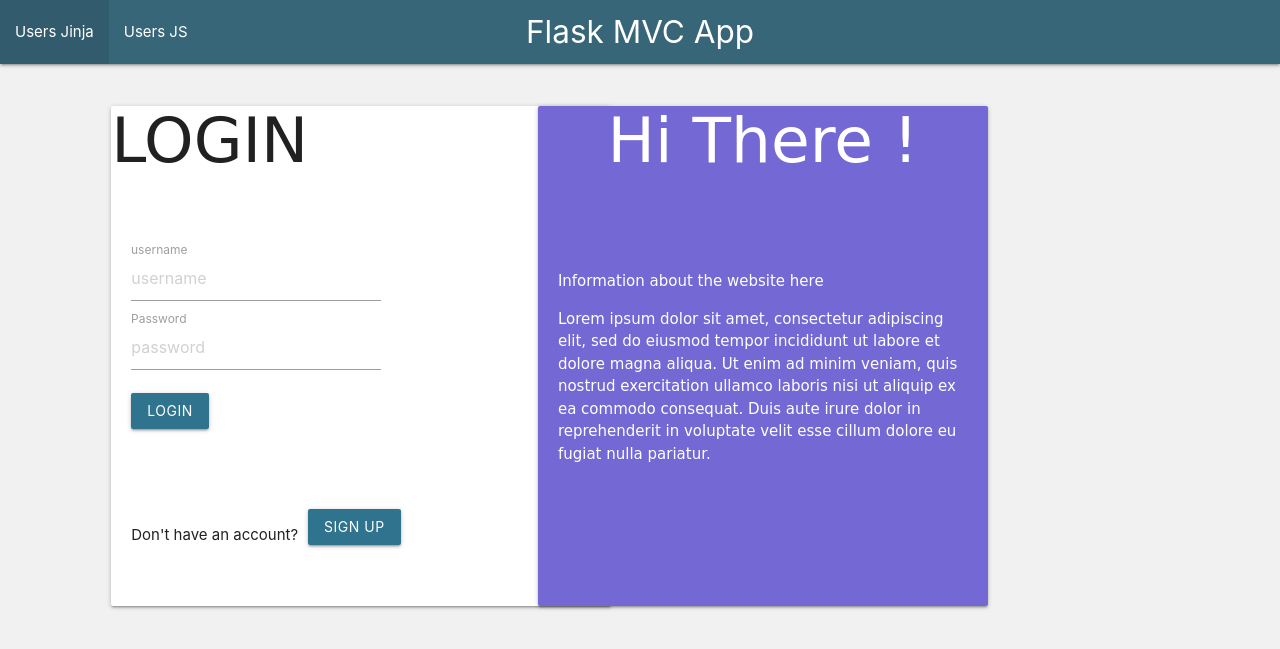
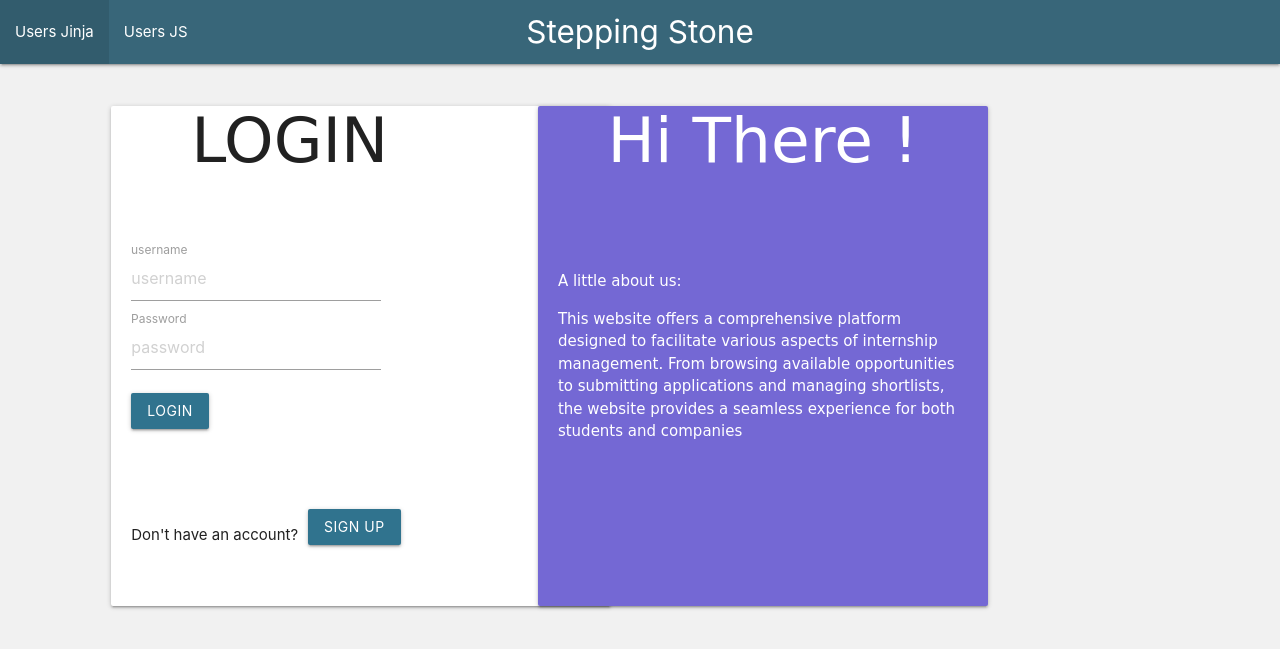
Before and after one commit to quanafoon/WorkShop, a Flask app: page / in a window 1280 px wide. Shown: the top 649 px of the page. Run offline with Flask 3, Linux system fonts and the light colour scheme.

Commit message:
title, about us and login css

```diff
--- a/App/templates/index.html
+++ b/App/templates/index.html
@@ -1,6 +1,6 @@
 {% extends "layout.html" %}
-{% block title %}Flask MVC App{% endblock %}
-{% block page %}Flask MVC App{% endblock %}
+{% block title %}Stepping Stone{% endblock %}
+{% block page %}Stepping Stone{% endblock %}
 
 {{ super() }}
 
@@ -14,7 +14,7 @@
     <div class="row">
         <section class="col s12 m4" style=" margin-left:100px" >
             <div class="card" style="height:500px; width:500px">
-                <h1 style=" font-family: cursive">LOGIN</h1>
+                <h1 style="margin-left: 80px; font-family: cursive">LOGIN</h1>
                 <form  method="POST" action="/login" style=" align-items: center; width: 250px; margin-left:20px; margin-top:80px">
                     <div class="input-field">
                         <input placeholder="username" name="username" type="text" class="validate" required>
@@ -40,8 +40,8 @@
             <div class="card" style="height:500px; width: 450px; background-color: #7468D4;">
                 <h1 style="text-align: center; font-family: cursive; color: white;"> Hi There ! </h1>
                 <div class-"card-contents" style="padding:20px">
-                    <p style="font-family:cursive; color:white; margin-top: 50px;">Information about the website here</p>
-                    <p style="font-family:cursive; color:white">Lorem ipsum dolor sit amet, consectetur adipiscing elit, sed do eiusmod tempor incididunt ut labore et dolore magna aliqua. Ut enim ad minim veniam, quis nostrud exercitation ullamco laboris nisi ut aliquip ex ea commodo consequat. Duis aute irure dolor in reprehenderit in voluptate velit esse cillum dolore eu fugiat nulla pariatur.</p>
+                    <p style="font-family:cursive; color:white; margin-top: 50px;">A little about us:</p>
+                    <p style="font-family:cursive; color:white">This website offers a comprehensive platform designed to facilitate various aspects of internship management. From browsing available opportunities to submitting applications and managing shortlists, the website provides a seamless experience for both students and companies</p>
                 </div>
             </div>
         </section>
```
